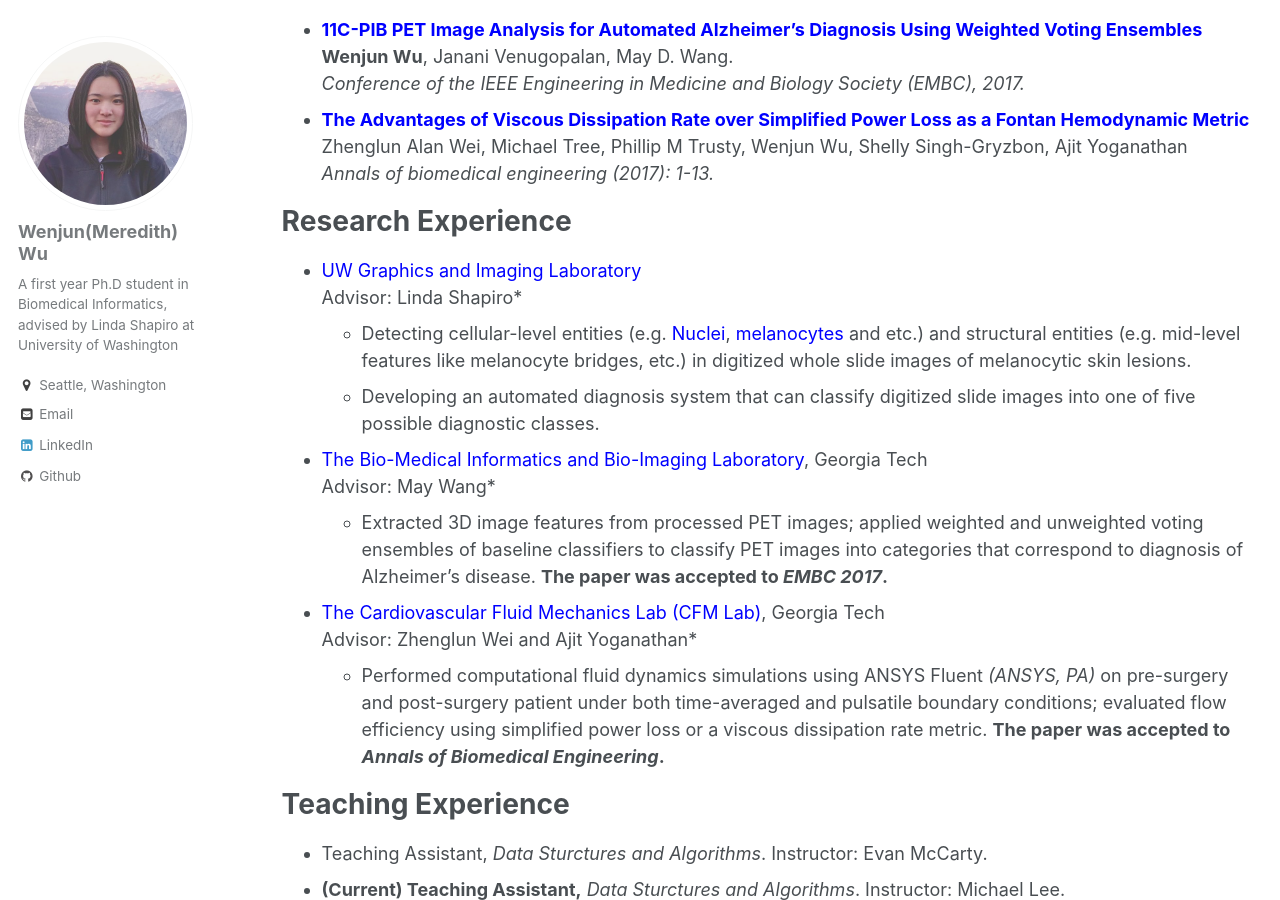
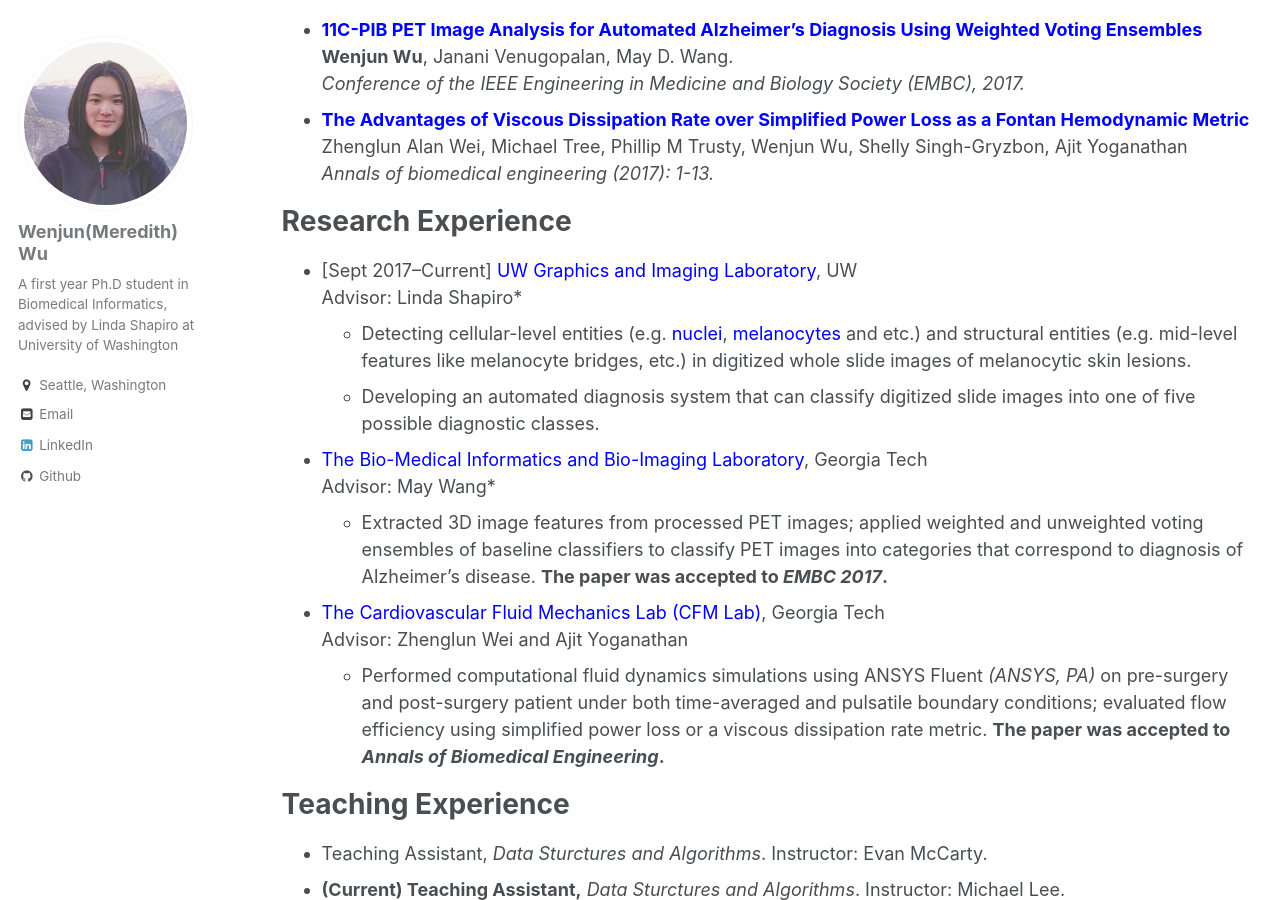
Before and after one commit to meredith-wenjunwu/meredith-wenjunwu.github.io, a Jekyll site: the page built from _pages/cv.md, in a window 1280 px wide and 900 px high, scrolled down 461 px. Built offline with Jekyll 4.4.1, drawn with Linux system fonts in a browser that asks for light colours.

```diff
--- a/_pages/cv.md
+++ b/_pages/cv.md
@@ -27,12 +27,12 @@
 
 # Research Experience
 
-- [<span style="color:blue">UW Graphics and Imaging Laboratory</span>](http://grail.cs.washington.edu/)  <br/>Advisor: Linda Shapiro*
-  - Detecting cellular-level entities (e.g. [<span style="color:blue">Nuclei</span>](/files/nuclei-detection.pdf), [<span style="color:blue">melanocytes</span>](/files/Melanocyte.pdf) and etc.) and structural entities (e.g. mid-level features like melanocyte bridges, etc.) in digitized whole slide images of melanocytic skin lesions.
+- \[Sept 2017--Current\]  [<span style="color:blue">UW Graphics and Imaging Laboratory</span>](http://grail.cs.washington.edu/), UW<br/>Advisor: Linda Shapiro*
+  - Detecting cellular-level entities (e.g. [<span style="color:blue">nuclei</span>](/files/nuclei-detection.pdf), [<span style="color:blue">melanocytes</span>](/files/Melanocyte.pdf) and etc.) and structural entities (e.g. mid-level features like melanocyte bridges, etc.) in digitized whole slide images of melanocytic skin lesions.
   - Developing an automated diagnosis system that can classify digitized slide images into one of five possible diagnostic classes.
 - [<span style="color:blue">The Bio-Medical Informatics and Bio-Imaging Laboratory</span>](https://miblab.bme.gatech.edu/), Georgia Tech <br/>Advisor: May Wang*
   - Extracted 3D image features from processed PET images; applied weighted and unweighted voting ensembles of baseline classifiers to classify PET images into categories that correspond to diagnosis of Alzheimer’s disease. **The paper was accepted to *EMBC 2017*.**
-- [<span style="color:blue">The Cardiovascular Fluid Mechanics Lab (CFM Lab)</span>](https://miblab.bme.gatech.edu/), Georgia Tech <br/>Advisor: Zhenglun Wei and Ajit Yoganathan*
+- [<span style="color:blue">The Cardiovascular Fluid Mechanics Lab (CFM Lab)</span>](https://miblab.bme.gatech.edu/), Georgia Tech <br/>Advisor: Zhenglun Wei and Ajit Yoganathan
   - Performed computational fluid dynamics simulations using ANSYS Fluent *(ANSYS, PA)* on pre-surgery and post-surgery patient under both time-averaged and pulsatile boundary conditions; evaluated flow efficiency using simplified power loss or a viscous dissipation rate metric. **The paper was accepted to *Annals of Biomedical Engineering*.**
 
 # Teaching Experience
```
Also changed, not shown: 9 other files.
